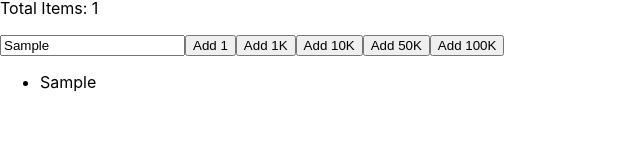
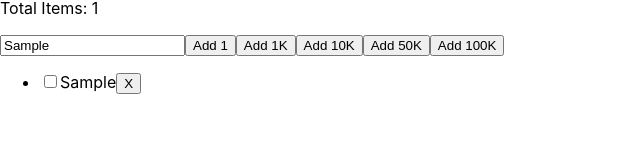
Before and after one commit to dave-hay/fairest-framework, a React (Create React App) app in the folder react-app/: page / in a window 1280 px wide. Both pictures are taken after typing "Sample" into the empty fields and a click on the button "Add 1". Shown: the part 120-282 px from the top of the page, without its empty margins (0-640 px from the left). Built offline with nearby package versions, Linux system fonts and the light colour scheme.

Commit message:
react: attempt for check item + del build

```diff
--- a/react-app/src/App.jsx
+++ b/react-app/src/App.jsx
@@ -6,11 +6,22 @@ function App() {
   const [totalTime, setTotalTime] = useState("");
   const [totalItems, setTotalItems] = useState("");
 
+  const checkItem = (td) => {
+    const newTodos = [...todos];
+    newTodos[td.id] = { id: td.id, text: td.text, status: true };
+    setTodos(newTodo);
+  };
+
+  const removeFromList = (td) => {
+    const newTodos = todos.filter((t) => t !== td);
+    setTodos(newTodos);
+  };
+
   const addXItems = (num) => {
     const t0 = performance.now();
     const newItems = [];
     for (let i = 0; i < num; i++) {
-      newItems.push(newTodo);
+      newItems.push({ id: i, text: newTodo, status: false });
     }
     setTodos([...todos, ...newItems]);
     const t1 = performance.now();
@@ -42,8 +53,20 @@ function App() {
       </div>
       <div>
         <ul>
-          {todos.map((todo) => {
-            return <li>{todo}</li>;
+          {todos.map((todo, i) => {
+            return (
+              <li>
+                <input type="checkbox" onClick={() => checkItem(todo)} />
+                <span
+                  style={{
+                    textDecoration: todo.status ? "line-through" : "none",
+                  }}
+                >
+                  {todo.text}
+                </span>
+                <button onClick={() => removeFromList(todo)}>X</button>
+              </li>
+            );
           })}
         </ul>
       </div>
--- a/react-app/src/index.css
+++ b/react-app/src/index.css
@@ -1,13 +1,17 @@
 body {
   margin: 0;
-  font-family: -apple-system, BlinkMacSystemFont, 'Segoe UI', 'Roboto', 'Oxygen',
-    'Ubuntu', 'Cantarell', 'Fira Sans', 'Droid Sans', 'Helvetica Neue',
+  font-family: -apple-system, BlinkMacSystemFont, "Segoe UI", "Roboto", "Oxygen",
+    "Ubuntu", "Cantarell", "Fira Sans", "Droid Sans", "Helvetica Neue",
     sans-serif;
   -webkit-font-smoothing: antialiased;
   -moz-osx-font-smoothing: grayscale;
 }
 
 code {
-  font-family: source-code-pro, Menlo, Monaco, Consolas, 'Courier New',
+  font-family: source-code-pro, Menlo, Monaco, Consolas, "Courier New",
     monospace;
 }
+
+.checked {
+  text-decoration: line-through;
+}
```
Also changed, not shown: 12 other files (tests, documents, lock files or other folders).
